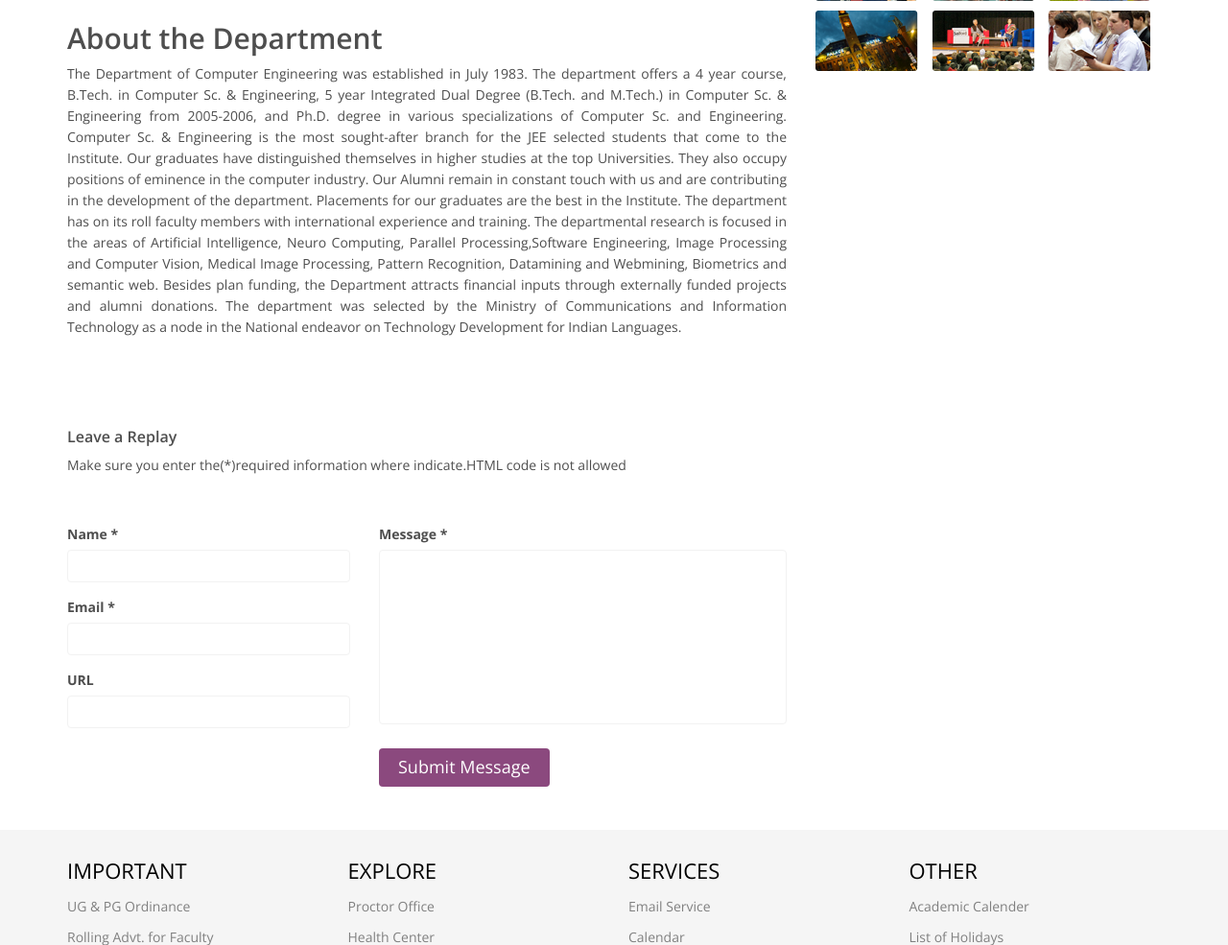
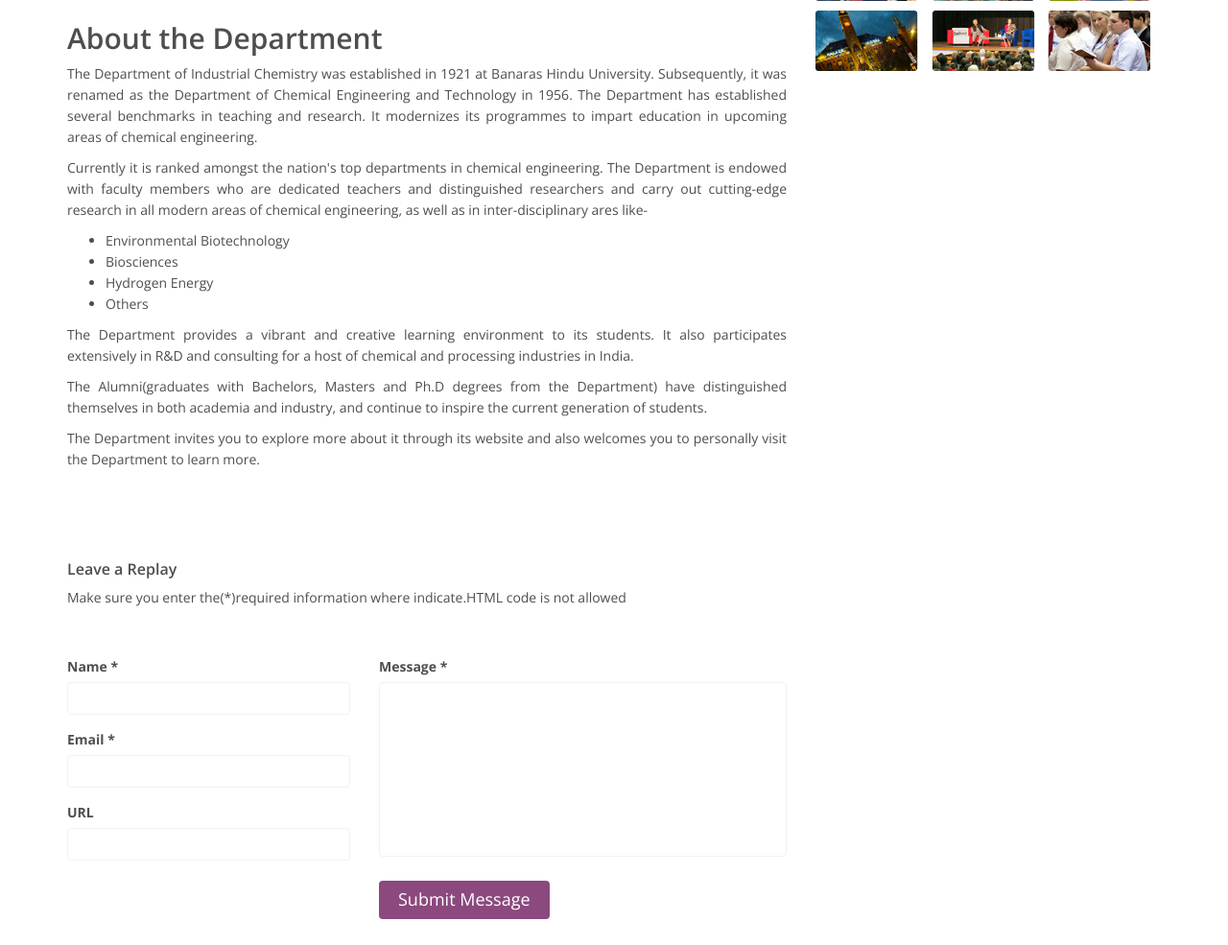
Before and after one commit to vivekcse14/Website, a Django app: template static/templates/ch/home.html in a window 1280 px wide. Shown: the part 1010-1995 px from the top of the page at 96% size. Run offline with Django 3.2, Linux system fonts and the light colour scheme; the template is opened without the code that fills it, so the values that code supplies are empty.

Commit message:
Update home.html

```diff
--- a/static/templates/ch/home.html
+++ b/static/templates/ch/home.html
@@ -3,6 +3,15 @@
 {% block info %}
 
 <h2>About the Department</h2>
-<p>The Department of Computer Engineering was established in July 1983. The department offers a  4 year course, B.Tech. in Computer Sc. & Engineering, 5 year Integrated Dual Degree (B.Tech. and M.Tech.) in Computer  Sc. & Engineering from 2005-2006, and Ph.D. degree in various specializations of Computer Sc. and Engineering. Computer Sc. & Engineering is the most sought-after branch for the JEE selected students that come to the Institute. Our graduates have distinguished themselves in higher studies at the top Universities. They also occupy positions of eminence in the computer industry. Our Alumni remain in constant touch with us and are contributing in the development of the department. Placements for our graduates are the best in the Institute. The department has on its roll faculty members with international experience and training. The departmental research is focused in the areas of Artificial Intelligence, Neuro Computing, Parallel Processing,Software Engineering, Image Processing and Computer Vision, Medical Image Processing, Pattern Recognition, Datamining and Webmining, Biometrics and semantic web. Besides plan funding, the Department attracts financial inputs through externally funded projects and alumni donations. The department was selected by the Ministry of Communications and Information Technology as a node in the National endeavor on Technology Development for Indian Languages.</p>
+<p>The Department of Industrial Chemistry was established in 1921 at Banaras Hindu University. Subsequently, it was renamed as the Department of Chemical Engineering and Technology in 1956. The Department has established several benchmarks in teaching and research. It modernizes its programmes to impart education in upcoming areas of chemical engineering.</p>
+<p>Currently it is ranked amongst the nation's top departments in chemical engineering. The Department is endowed with faculty members who are dedicated teachers and distinguished researchers and carry out cutting-edge research in all modern areas of chemical engineering, as well as in inter-disciplinary ares like-<ul>
+    <li>Environmental Biotechnology</li>
+    <li>Biosciences</li>
+    <li>Hydrogen Energy</li>
+    <li>Others</li>
+</ul></p>
+<p>The Department provides a vibrant and creative learning environment to its students. It also participates extensively in R&D and consulting for a host of chemical and processing industries in India.</p>
+<p>The Alumni(graduates with Bachelors, Masters and Ph.D degrees from the Department) have distinguished themselves in both academia and industry, and continue to inspire the current generation of students.</p>
+<p>The Department invites you to explore more about it through its website and also welcomes you to personally visit the Department to learn more.</p>
 
 {% endblock %}
```
